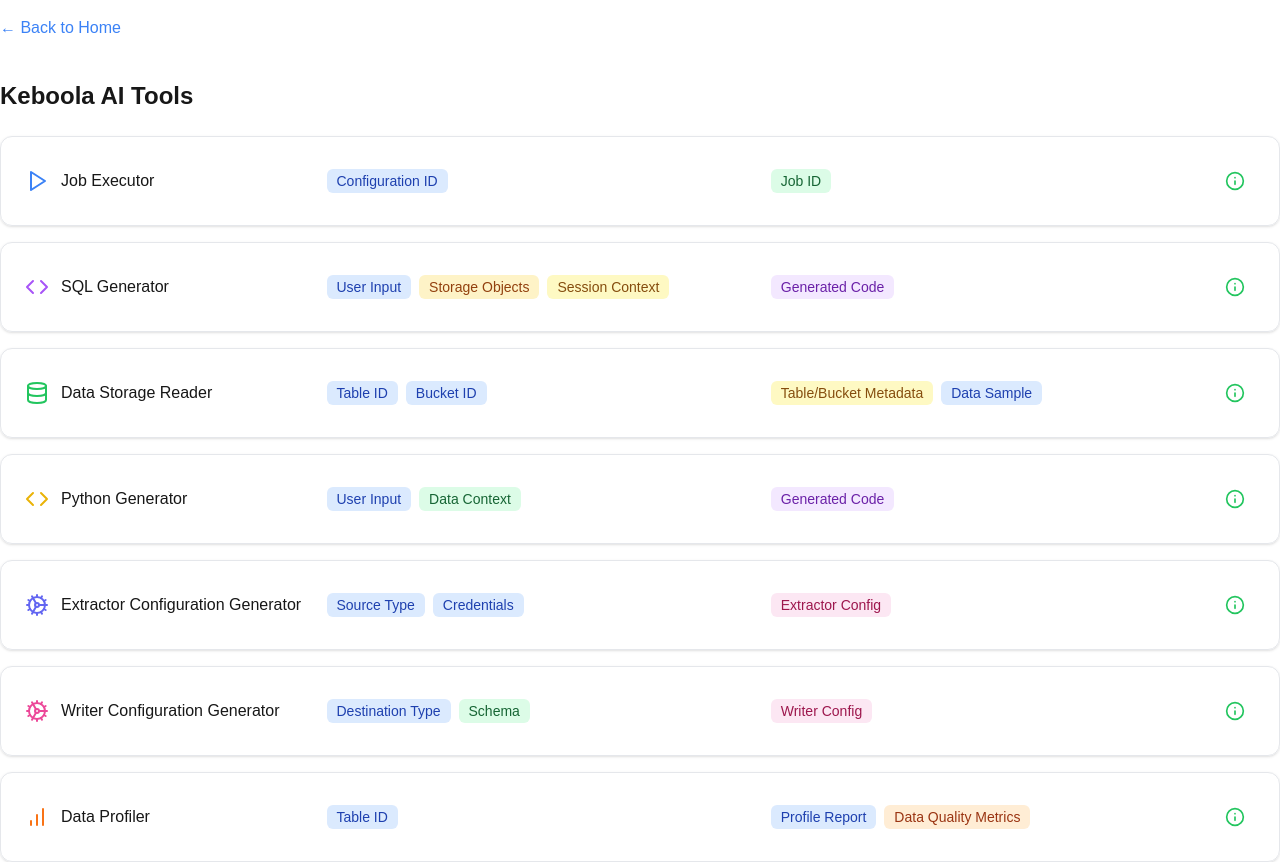
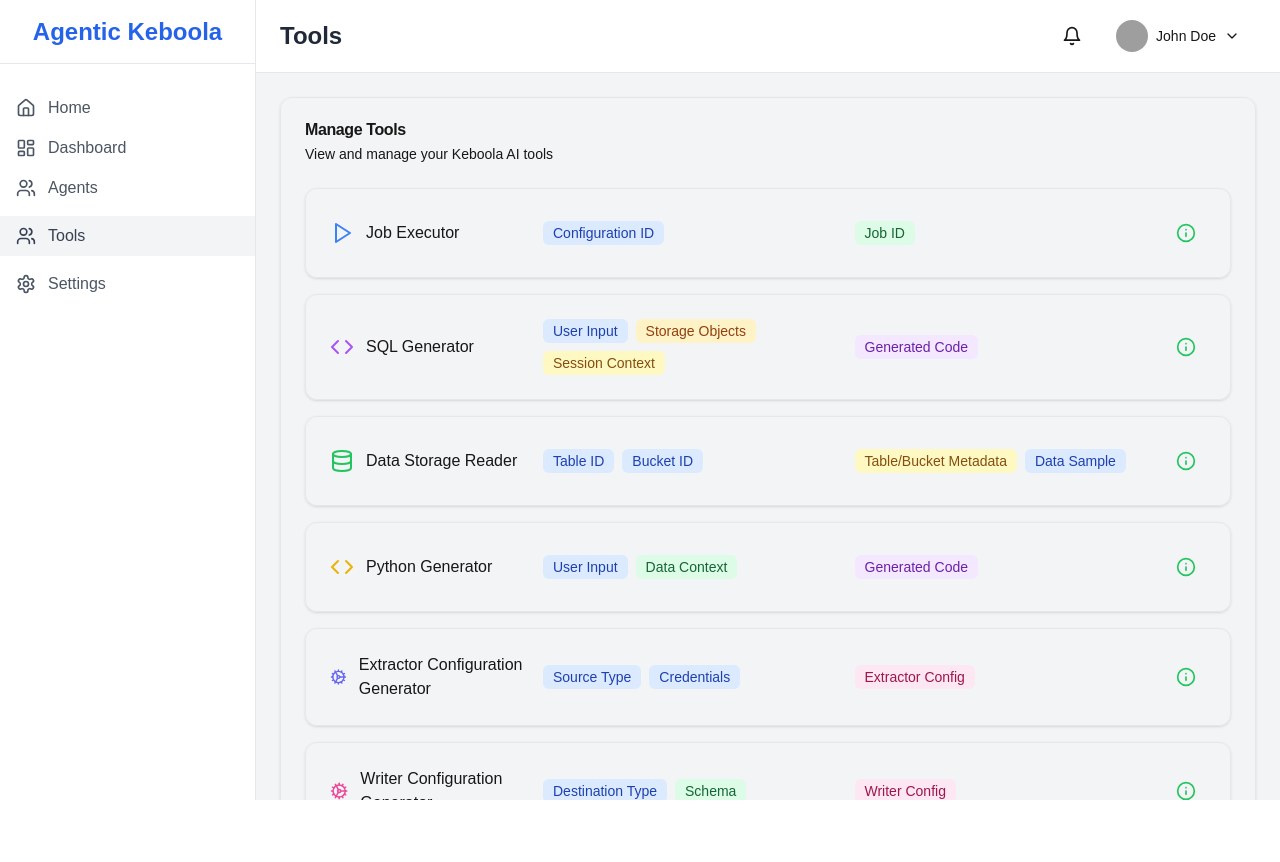
Before and after one commit to keboola/agentic-keboola, a Next.js app: page /tools in a window 1280 px wide. Shown: the top 862 px of the page. After the commit the page ends 800 px from the top, so only its background shows below. Built offline with nearby package versions, Linux system fonts and the light colour scheme; grey boxes are pictures that could not be loaded.

Commit message:
Updating tools styling

```diff
--- a/src/app/tools/page.tsx
+++ b/src/app/tools/page.tsx
@@ -1,18 +1,111 @@
+'use client'
+
+import { useState } from 'react'
 import Link from 'next/link'
+import { Home, Bell, ChevronDown, LayoutDashboard, LogOut, Settings, Users } from 'lucide-react'
+
+import { Avatar, AvatarFallback, AvatarImage } from "@/components/ui/avatar"
+import { Button } from "@/components/ui/button"
+import { Card, CardContent, CardDescription, CardHeader, CardTitle } from "@/components/ui/card"
+import { DropdownMenu, DropdownMenuContent, DropdownMenuItem, DropdownMenuLabel, DropdownMenuSeparator, DropdownMenuTrigger } from "@/components/ui/dropdown-menu"
+
 import ToolsComponent from '@/components/tools-component'
 
 export default function ToolsPage() {
   return (
-    <div>
-      <div className="container mx-auto py-4">
+    <div className="flex h-screen bg-gray-100 dark:bg-gray-900">
+      {/* Sidebar */}
+      <aside className="w-64 bg-white dark:bg-gray-800 border-r border-gray-200 dark:border-gray-700">
+        <div className="flex items-center justify-center h-16 border-b border-gray-200 dark:border-gray-700">
+          <span className="text-2xl font-bold text-blue-600 dark:text-blue-400">Agentic Keboola</span>
+        </div>
+        <nav className="mt-6">
           <Link
             href="/"
-          className="inline-flex items-center text-blue-500 hover:text-blue-700"
+            className="flex items-center px-4 py-2 text-gray-600 dark:text-gray-400 hover:bg-gray-100 dark:hover:bg-gray-700"
           >
-          ← Back to Home
+            <Home className="w-5 h-5 mr-3" />
+            Home
           </Link>
+          <Link
+            href="/dashboard"
+            className="flex items-center px-4 py-2 text-gray-600 dark:text-gray-400 hover:bg-gray-100 dark:hover:bg-gray-700"
+          >
+            <LayoutDashboard className="w-5 h-5 mr-3" />
+            Dashboard
+          </Link>
+          <Link
+            href="/agents"
+            className="flex items-center px-4 py-2 text-gray-600 dark:text-gray-400 hover:bg-gray-100 dark:hover:bg-gray-700"
+          >
+            <Users className="w-5 h-5 mr-3" />
+            Agents
+          </Link>
+          <Link
+            href="/tools"
+            className="flex items-center px-4 py-2 mt-2 text-gray-700 bg-gray-100 dark:bg-gray-700 dark:text-gray-200"
+          >
+            <Users className="w-5 h-5 mr-3" />
+            Tools
+          </Link>
+          <Link
+            href="/settings"
+            className="flex items-center px-4 py-2 mt-2 text-gray-600 dark:text-gray-400 hover:bg-gray-100 dark:hover:bg-gray-700"
+          >
+            <Settings className="w-5 h-5 mr-3" />
+            Settings
+          </Link>
+        </nav>
+      </aside>
+
+      {/* Main Content */}
+      <main className="flex-1 overflow-y-auto">
+        {/* Header */}
+        <header className="flex items-center justify-between px-6 py-4 bg-white dark:bg-gray-800 border-b border-gray-200 dark:border-gray-700">
+          <h1 className="text-2xl font-semibold text-gray-800 dark:text-gray-200">Tools</h1>
+          <div className="flex items-center">
+            <Button variant="ghost" size="icon">
+              <Bell className="h-5 w-5" />
+            </Button>
+            <DropdownMenu>
+              <DropdownMenuTrigger asChild>
+                <Button variant="ghost" className="ml-2 flex items-center gap-2">
+                  <Avatar>
+                    <AvatarImage src="/placeholder-avatar.jpg" alt="User" />
+                    <AvatarFallback>JD</AvatarFallback>
+                  </Avatar>
+                  <span>John Doe</span>
+                  <ChevronDown className="h-4 w-4" />
+                </Button>
+              </DropdownMenuTrigger>
+              <DropdownMenuContent align="end">
+                <DropdownMenuLabel>My Account</DropdownMenuLabel>
+                <DropdownMenuSeparator />
+                <DropdownMenuItem>Profile</DropdownMenuItem>
+                <DropdownMenuItem>Settings</DropdownMenuItem>
+                <DropdownMenuSeparator />
+                <DropdownMenuItem>
+                  <LogOut className="mr-2 h-4 w-4" />
+                  <span>Log out</span>
+                </DropdownMenuItem>
+              </DropdownMenuContent>
+            </DropdownMenu>
           </div>
+        </header>
+
+        {/* Tools Content */}
+        <div className="p-6">
+          <Card>
+            <CardHeader>
+              <CardTitle>Manage Tools</CardTitle>
+              <CardDescription>View and manage your Keboola AI tools</CardDescription>
+            </CardHeader>
+            <CardContent>
               <ToolsComponent />
+            </CardContent>
+          </Card>
+        </div>
+      </main>
     </div>
   )
 }
--- a/src/components/tools-component.tsx
+++ b/src/components/tools-component.tsx
@@ -302,14 +302,15 @@
     pipeline: "bg-pink-100 text-pink-800",
     text: "bg-violet-100 text-violet-800",
     image: "bg-cyan-100 text-cyan-800",
+
   }
   return `${baseStyles} ${typeStyles[type]}`
 }
 
+// Import statements remain the same
+
 export default function ToolsComponent() {
   return (
-    <div className="container mx-auto py-6">
-      <h1 className="text-2xl font-bold mb-6">Keboola AI Tools</h1>
     <div className="space-y-4">
       {tools.map((tool) => (
         <Card key={tool.id} className="hover:shadow-md transition-shadow">
@@ -358,6 +359,5 @@
         </Card>
       ))}
     </div>
-    </div>
   )
 }
```
Lines whose indentation alone changed are shown as unchanged.
